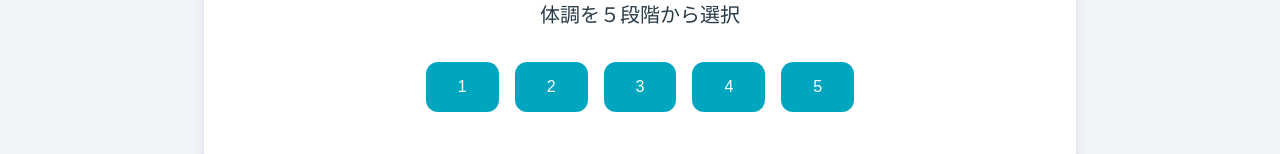
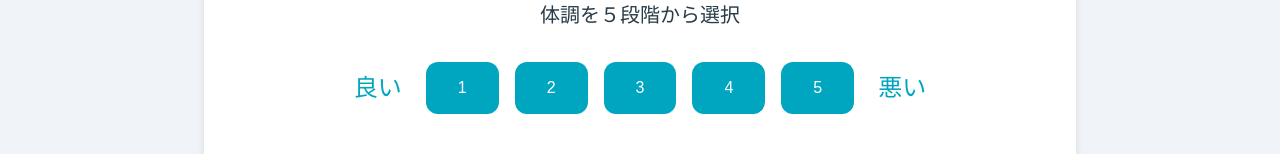
Before and after one commit to saitamau-maximum/alcoho-rhythm, a React (Vite) app in the folder client/: page /register in a window 1280 px wide. Shown: the part 1458-1612 px from the top of the page. Built offline with nearby package versions, Linux system fonts and the light colour scheme.

Commit message:
fix:体調の良い悪い

```diff
--- a/client/src/register/Register.jsx
+++ b/client/src/register/Register.jsx
@@ -184,6 +184,7 @@ function Register() {
         <h2>体調の登録</h2>
         <label>体調を５段階から選択</label>
         <div className="condition-buttons">
+          <span>良い</span>
           {[1, 2, 3, 4, 5].map((value) => (
             <button
               key={value}
@@ -193,7 +194,9 @@ function Register() {
               {value}
             </button>
           ))}
+          <span>悪い</span>
         </div>
+
         {conditionError && (
           <p className="error-message">体調を選択してください。</p>
         )}
--- a/client/src/register/register.css
+++ b/client/src/register/register.css
@@ -117,10 +117,11 @@ input[type="number"] {
 }
 
 /* 体調評価用のテキスト */
-.condition-rating span {
-  font-size: 20px;
+.condition-buttons span {
+  font-size: 24px;
   color: #00a6c0;
   font-weight: bold;
+  margin: 8px;
 }
 
 /* 体調ボタンのスタイル */
```
